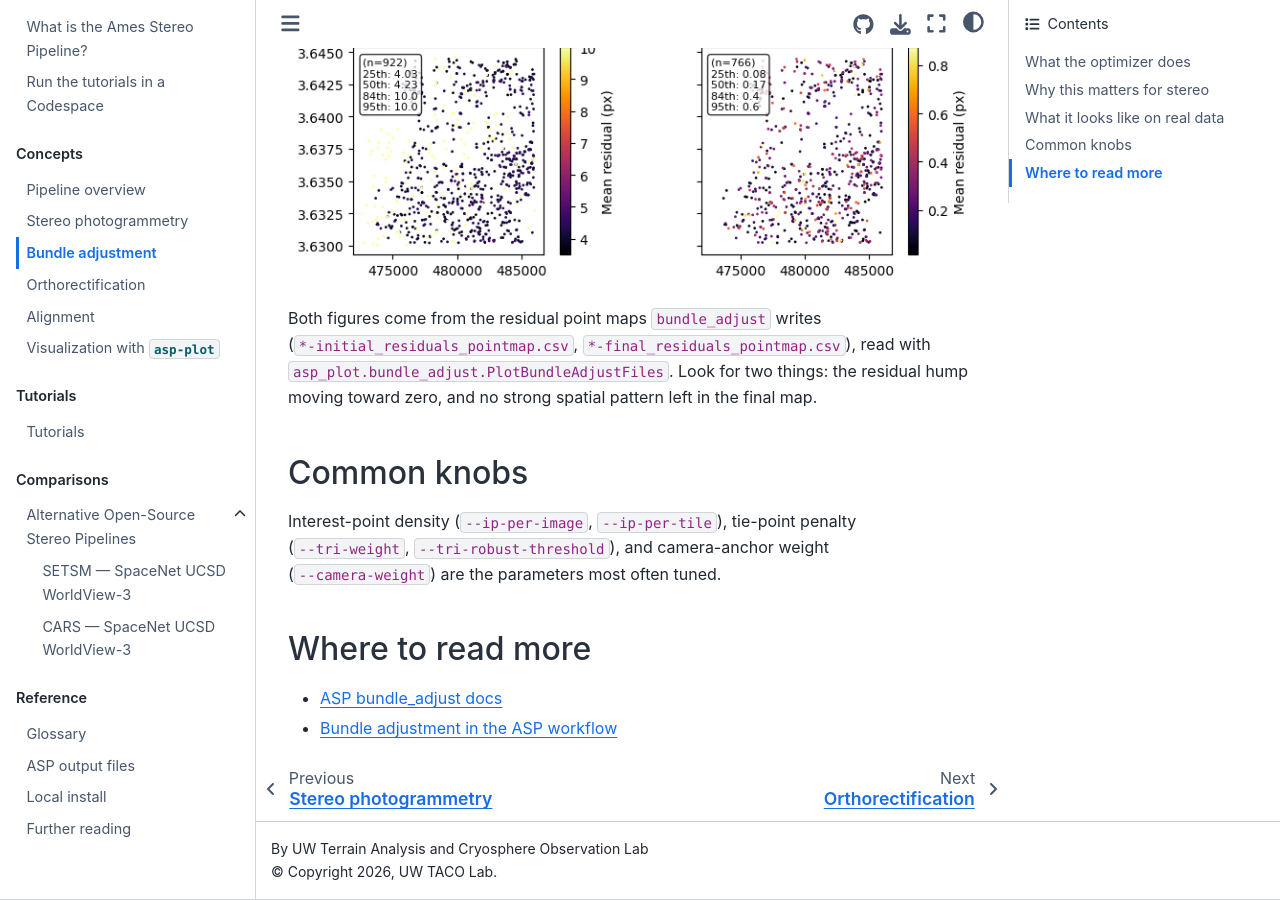
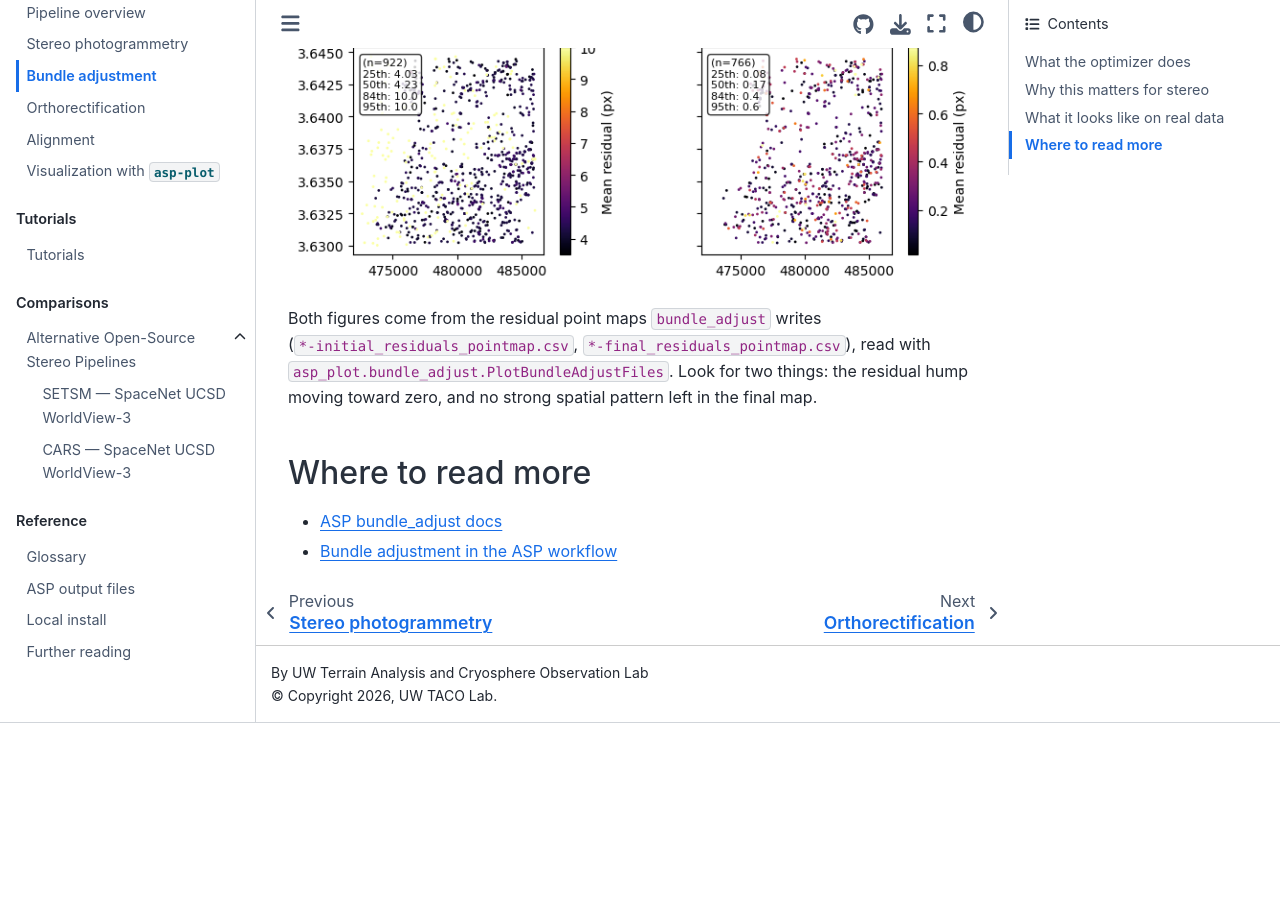
Before and after one commit to uw-cryo/stereopipeline-quickstart, a Sphinx documentation site: the page built from docs/concepts/bundle-adjustment.md, in a window 1280 px wide and 900 px high, scrolled down 1743 px. Built offline with Sphinx 7.4.7 and the Sphinx Book theme 1.1.4, drawn with Linux system fonts in a browser that asks for light colours; pages that are not in the unit, such as notebooks, are missing from menus; after the commit the page ends 2466 px from its top, so only the background shows below that.

Commit message:
Drop the bundle-adjust common-knobs list
--camera-weight is deprecated in current ASP, and the list duplicates
the upstream parameter reference already linked from the page. The one
flag the tutorials use (--ip-per-tile) is explained in notebook 03.

```diff
--- a/docs/concepts/bundle-adjustment.md
+++ b/docs/concepts/bundle-adjustment.md
@@ -26,10 +26,6 @@ The same residuals in map view over the scene footprint (initial values above 10
 
 Both figures come from the residual point maps `bundle_adjust` writes (`*-initial_residuals_pointmap.csv`, `*-final_residuals_pointmap.csv`), read with `asp_plot.bundle_adjust.PlotBundleAdjustFiles`. Look for two things: the residual hump moving toward zero, and no strong spatial pattern left in the final map.
 
-## Common knobs
-
-Interest-point density (`--ip-per-image`, `--ip-per-tile`), tie-point penalty (`--tri-weight`, `--tri-robust-threshold`), and camera-anchor weight (`--camera-weight`) are the parameters most often tuned.
-
 ## Where to read more
 
 - [ASP bundle_adjust docs](https://stereopipeline.readthedocs.io/en/latest/tools/bundle_adjust.html)
```
